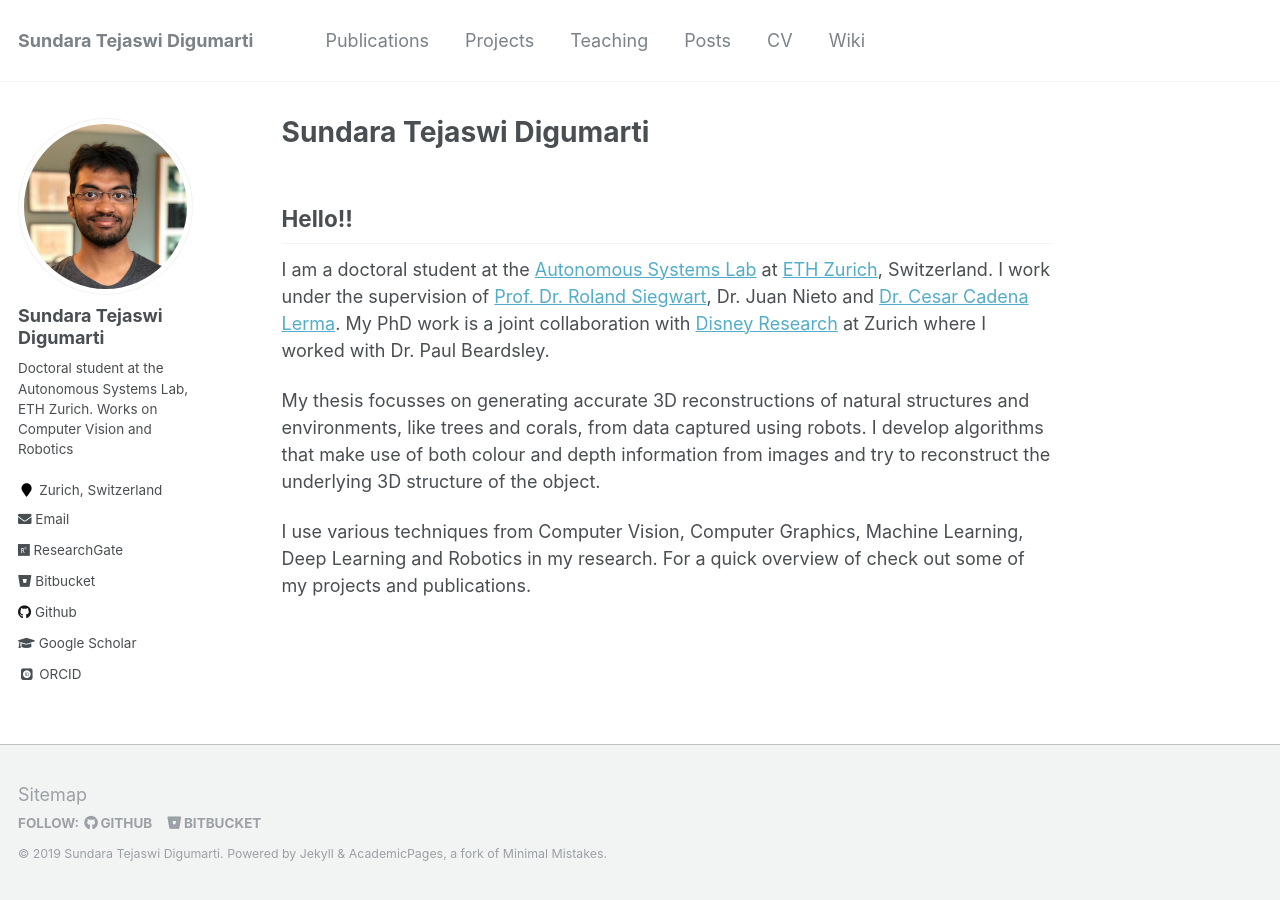
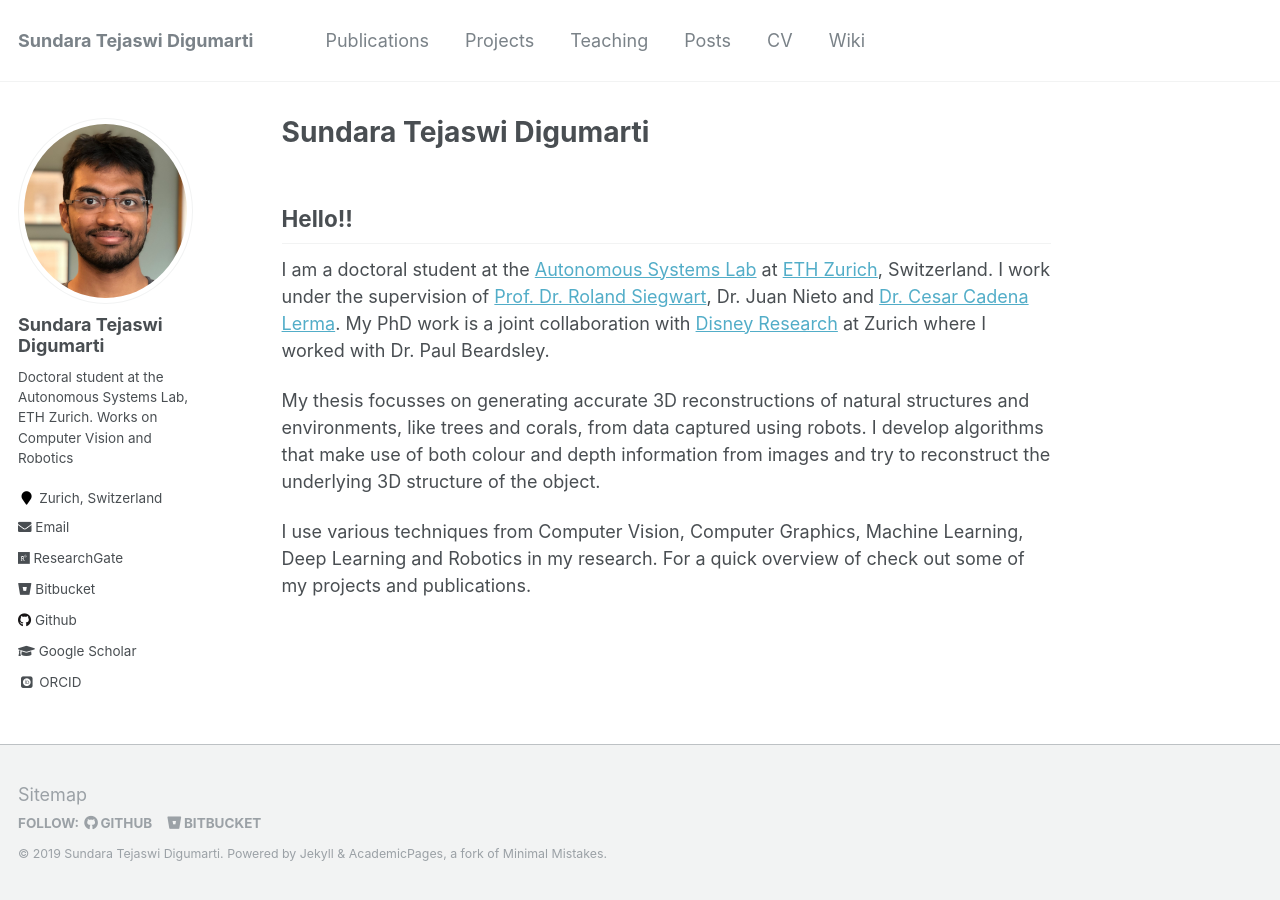
Before and after one commit to tejaswid/tejaswid.github.io, a Jekyll site: the page built from _pages/about.md, in a window 1280 px wide. Built offline with Jekyll 4.4.1, drawn with Linux system fonts in a browser that asks for light colours; some web fonts are replaced.

Commit message:
Relplaced image with a zoomed in version

```diff
--- a/_config.yml
+++ b/_config.yml
@@ -81,7 +81,7 @@ analytics:
 # Site Author
 author:
   name             : "Sundara Tejaswi Digumarti"
-  avatar           : "tejaswi_small.png"
+  avatar           : "tejaswi_smaller.png"
   bio              : "Doctoral student at the Autonomous Systems Lab, ETH Zurich.  Works on Computer Vision and Robotics"
   location         : "Zurich, Switzerland"
   employer         :
```
Also changed, not shown: images/tejaswi_smaller.png (added).
